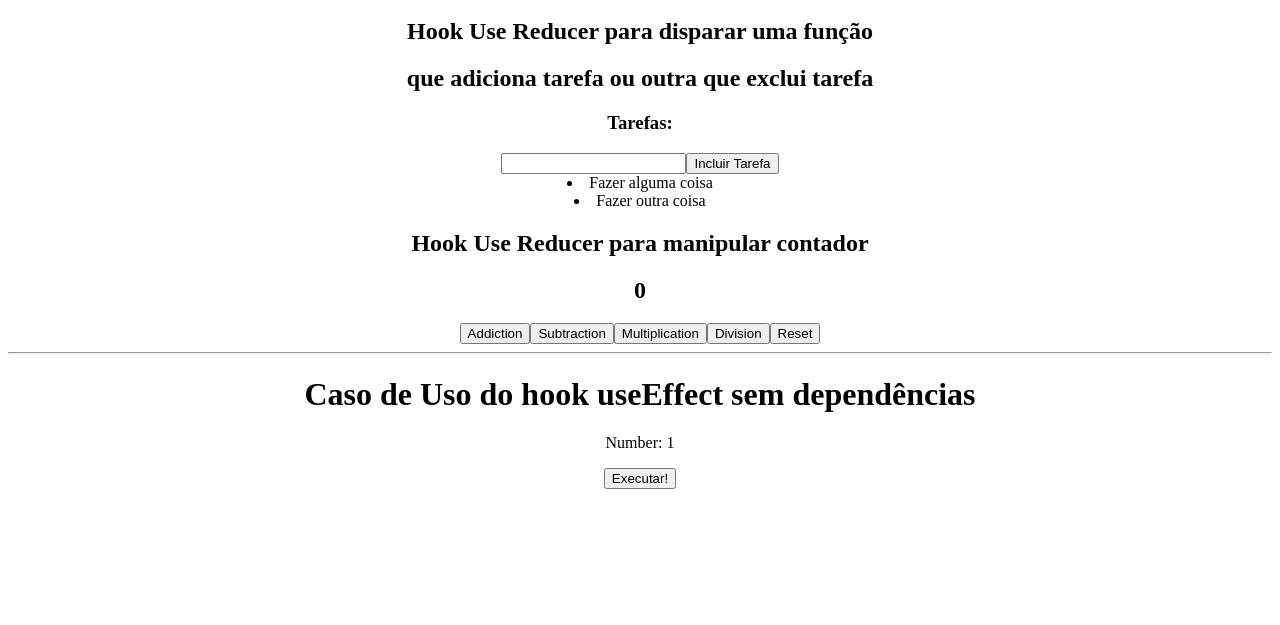
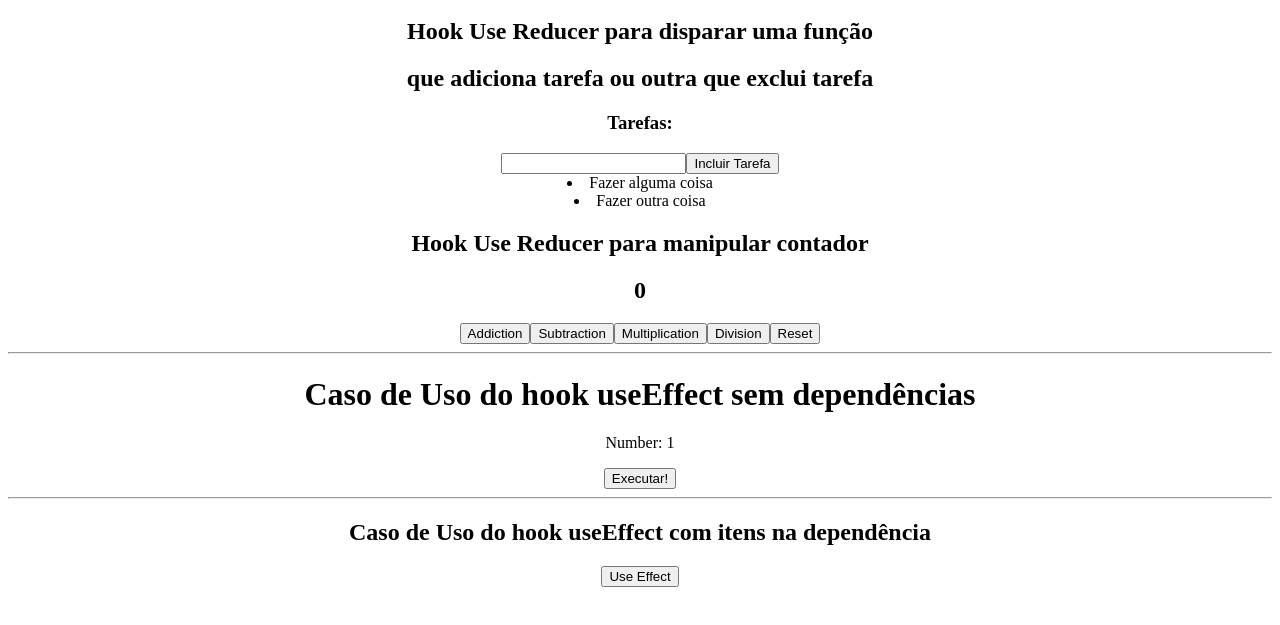
Before and after one commit to heliohdd/react-hooks-project, a React (Vite) app: page / in a window 1280 px wide. Shown: the part 597-1222 px from the top of the page. Built offline with nearby package versions, Linux system fonts and the light colour scheme.

Commit message:
Cleanup no useEffect

```diff
--- a/src/components/HookUseEffect.jsx
+++ b/src/components/HookUseEffect.jsx
@@ -19,12 +19,37 @@ const HookUseEffect = () => {
     console.log("Serei executado apenas uma vez!");
   }, []);
 
+  // Caso de Uso do hook useEffect com item/itens na dependência
+  // é executado quando algum item é alterado
+  const [anotherNumber, setAnotherNumber] = useState(0);
+  useEffect(() => {
+    if (anotherNumber) {
+      console.log("Sou executado apenas quando o anotherNumber muda!");
+    }
+  }, [anotherNumber]);
+
+  // Cleanup no useEffect
+  useEffect(() => {
+    const timer = setTimeout(() => {
+      console.log("Hello world!!!");
+
+      // setAnotherNumber(anotherNumber + 1);
+    }, 2000);
+
+    return () => clearTimeout(timer);
+  }, [anotherNumber]);
+
   return (
     <div>
       <hr />
       <h1>Caso de Uso do hook useEffect sem dependências</h1>
       <p>Number: {number}</p>
       <button onClick={changeSomething}>Executar!</button>
+      <hr />
+      <h2>Caso de Uso do hook useEffect com itens na dependência</h2>
+      <button onClick={() => setAnotherNumber(anotherNumber + 1)}>
+        Use Effect
+      </button>
     </div>
   );
 };
```
